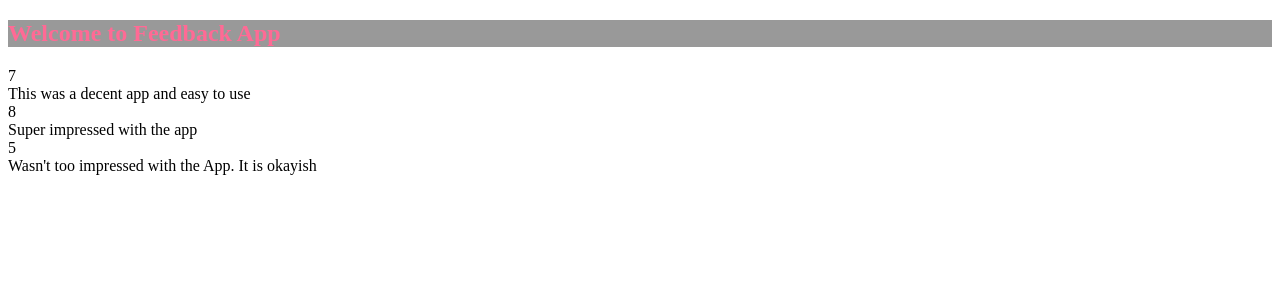
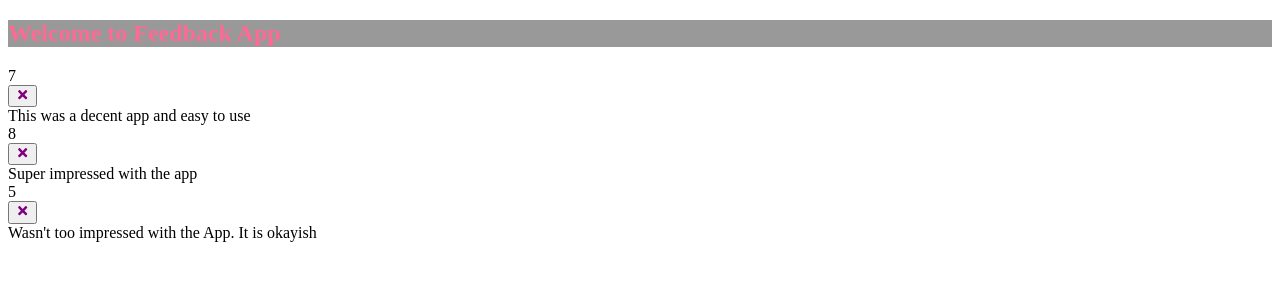
Before and after one commit to milan-vishnoi/Feedback-app, a React (Create React App) app: page / in a window 1280 px wide. Shown: the top 300 px of the page. Built offline with nearby package versions, Linux system fonts and the light colour scheme.

Commit message:
Imported Font awesome into FeedbackItem
We can set the color of the icon also by specifying the color in the props

```diff
--- a/src/components/FeedbackItem.jsx
+++ b/src/components/FeedbackItem.jsx
@@ -1,10 +1,14 @@
-import PropTypes from 'prop-types'
+import {FaTimes} from "react-icons/fa";
+import PropTypes from 'prop-types';
 import Card from "./shared/Card";
 
 function FeedbackItem(props) {
   return (
     <Card>
         <div className="num-display">{props.item.rating}</div>
+        <button className="close">
+          <FaTimes color="purple"/>
+        </button>
         <div className="text-display">{props.item.text}</div>
     </Card>
   )
```
